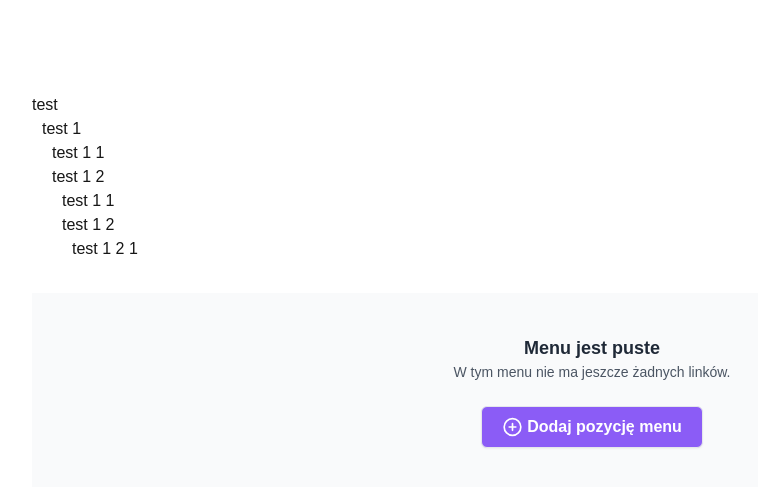
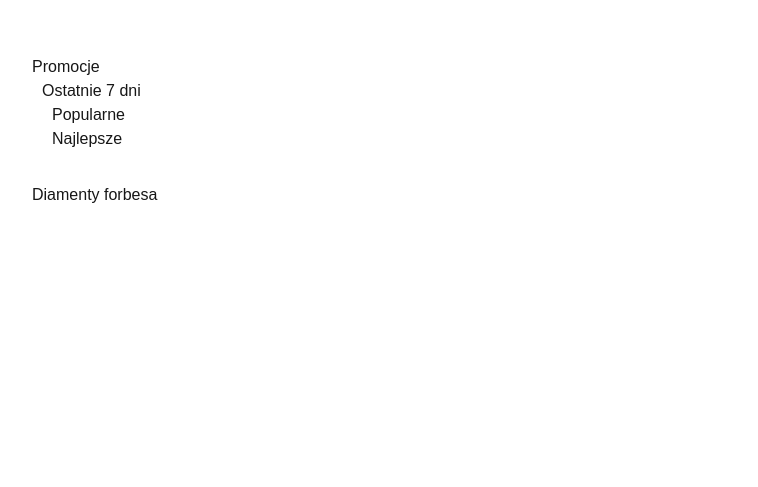
Before and after one commit to JMatracki/droplo-app, a Next.js app: page / in a window 1280 px wide. Shown: the part 109-596 px from the top of the page, without its empty margins (48-806 px from the left). Built offline with nearby package versions, Linux system fonts and the light colour scheme.

Commit message:
refactor(cleanup): code improvements, add uuid

```diff
--- a/src/components/AddMenuItemForm/AddMenuItemForm.tsx
+++ b/src/components/AddMenuItemForm.tsx
@@ -1,13 +1,21 @@
 import Image from 'next/image'
 import React from 'react'
-import searchIcon from '../../icons/search-lg.svg'
+import searchIcon from '../icons/search-lg.svg'
 import { SubmitHandler, useForm } from 'react-hook-form'
-import { AddMenuFormFields } from './validator'
-import { Button } from '../Button'
+import { Button } from './Button'
+import { z } from 'zod'
+
+export const AddMenuItemFormSchema = z.object({
+    name: z.string(),
+    url: z.string().url().optional(),
+})
+
+export type AddMenuFormFields = z.infer<typeof AddMenuItemFormSchema>
 
 interface IAddMenuItemFormProps {
     setShowAddMenuItemForm: React.Dispatch<React.SetStateAction<boolean>>
 }
+
 const AddMenuItemForm = ({ setShowAddMenuItemForm }: IAddMenuItemFormProps) => {
     const {
         register,
@@ -19,14 +27,14 @@ const AddMenuItemForm = ({ setShowAddMenuItemForm }: IAddMenuItemFormProps) => {
             url: '',
         },
     })
-
+    console.log(errors)
     const onSubmit: SubmitHandler<AddMenuFormFields> = (data) =>
         console.log(data)
-    console.log(errors)
+
     return (
         <>
             <form
-                className="flex flex-col gap-4 p-4 border rounded-md shadow-md w-full"
+                className="flex w-full flex-col gap-4 rounded-md border p-4 shadow-md"
                 onSubmit={handleSubmit(onSubmit)}
             >
                 <label htmlFor="Nazwa">Nazwa</label>
@@ -34,13 +42,13 @@ const AddMenuItemForm = ({ setShowAddMenuItemForm }: IAddMenuItemFormProps) => {
                     id="Nazwa"
                     type="text"
                     placeholder="np. Promocje"
-                    className="w-full px-4 py-2 border rounded-md focus:ring-2 focus:ring-purple-400"
+                    className="w-full rounded-md border px-4 py-2 focus:ring-2 focus:ring-purple-400"
                     {...register('name')}
                 />
                 <label htmlFor="Link">Link</label>
                 <div className="relative">
                     <Image
-                        className="absolute left-3 top-1/2 transform -translate-y-1/2"
+                        className="absolute left-3 top-1/2 -translate-y-1/2 transform"
                         src={searchIcon}
                         alt="search icon"
                     />
@@ -48,11 +56,11 @@ const AddMenuItemForm = ({ setShowAddMenuItemForm }: IAddMenuItemFormProps) => {
                         id="Link"
                         type="text"
                         placeholder="Wklej lub wyszukaj"
-                        className="w-full px-4 pl-10 py-2 border rounded-md focus:ring-2 focus:ring-purple-400"
+                        className="w-full rounded-md border px-4 py-2 pl-10 focus:ring-2 focus:ring-purple-400"
                         {...register('url')}
                     />
                 </div>
-                <div className="flex gap-4 w-full">
+                <div className="flex w-full gap-4">
                     <Button onClick={() => setShowAddMenuItemForm(false)}>
                         Anuluj
                     </Button>
--- a/src/components/AddMenuItemForm/validator.ts
+++ /dev/null
@@ -1,8 +0,0 @@
-import { z } from 'zod'
-
-export const AddMenuItemFormSchema = z.object({
-    name: z.string(),
-    url: z.string().url().optional(),
-})
-
-export type AddMenuFormFields = z.infer<typeof AddMenuItemFormSchema>
--- a/src/components/MenuItem/MenuItem.tsx
+++ b/src/components/MenuItem.tsx
@@ -1,14 +1,21 @@
 import React from 'react'
+import EmptyMenu from './EmptyMenu'
 
 export interface IMenuFormFields {
+    id: string
     name: string
     url?: string
     subLinks?: IMenuFormFields[]
 }
 
-export const MenuItem = ({ menuItems }: { menuItems: IMenuFormFields[] }) => {
+interface MenuItemsProps {
+    menuItems: IMenuFormFields[]
+    setShowAddMenuItemForm: React.Dispatch<React.SetStateAction<boolean>>
+}
+
+const MenuItem = ({ menuItems }: { menuItems: IMenuFormFields[] }) => {
     return (
-        <div>
+        <>
             {menuItems.map((el) => {
                 return (
                     <div key={el.name}>
@@ -24,6 +31,22 @@ export const MenuItem = ({ menuItems }: { menuItems: IMenuFormFields[] }) => {
                     </div>
                 )
             })}
-        </div>
+        </>
     )
 }
+
+export const MenuItems = ({
+    menuItems,
+    setShowAddMenuItemForm,
+}: MenuItemsProps) => {
+    console.log(menuItems)
+    return (
+        <>
+            {menuItems.length > 0 ? (
+                <MenuItem menuItems={menuItems} />
+            ) : (
+                <EmptyMenu setShowAddMenuItemForm={setShowAddMenuItemForm} />
+            )}
+        </>
+    )
+}
--- a/src/pages/index.tsx
+++ b/src/pages/index.tsx
@@ -1,49 +1,51 @@
-import AddMenuItemForm from '@/components/AddMenuItemForm/AddMenuItemForm'
-import EmptyMenu from '@/components/EmptyMenu'
-import { IMenuFormFields, MenuItem } from '@/components/MenuItem/MenuItem'
+import AddMenuItemForm from '@/components/AddMenuItemForm'
+import { IMenuFormFields, MenuItems } from '@/components/MenuItem'
 import { useState } from 'react'
+import { v4 as uuidv4 } from 'uuid'
 
 export default function Home() {
+    const [showAddMenuItemForm, setShowAddMenuItemForm] = useState(false)
     const [menuItems] = useState<IMenuFormFields[]>([
         {
-            name: 'test',
-            url: '1',
+            id: uuidv4(),
+            name: 'Promocje',
+            url: 'https://rc32141.redcart.pl/promocje',
             subLinks: [
                 {
-                    name: 'test 1',
-                    url: 't',
+                    id: uuidv4(),
+                    name: 'Ostatnie 7 dni',
+                    url: 'https://rc32141.redcart.pl/7dni',
                     subLinks: [
-                        { name: 'test 1 1' },
                         {
-                            name: 'test 1 2',
-                            subLinks: [
-                                { name: 'test 1 1' },
-                                {
-                                    name: 'test 1 2',
-                                    subLinks: [{ name: 'test 1 2 1' }],
-                                },
-                            ],
+                            id: uuidv4(),
+                            name: 'Popularne',
+                            url: 'https://rc32141.redcart.pl/popularne',
+                        },
+                        {
+                            id: uuidv4(),
+                            name: 'Najlepsze',
+                            url: 'https://rc32141.redcart.pl/najlepsze',
                         },
                     ],
                 },
             ],
         },
+        {
+            id: uuidv4(),
+            name: 'Diamenty forbesa',
+            url: 'https://www.forbes.pl/diamenty',
+        },
     ])
-    const [showAddMenuItemForm, setShowAddMenuItemForm] = useState(false)
 
     return (
         <div
-            className={`grid grid-rows-[20px_1fr_20px] items-center justify-items-center min-h-screen p-8 pb-20 gap-16 sm:p-20 font-[family-name:var(--font-geist-sans)]`}
+            className={`grid min-h-screen grid-rows-[20px_1fr_20px] justify-items-center gap-16 p-8 pb-20 pt-20 font-[family-name:var(--font-geist-sans)] sm:p-20`}
         >
-            <main className="flex flex-col gap-8 row-start-2 items-center sm:items-start w-full">
-                {menuItems ? (
-                    <MenuItem menuItems={menuItems} />
-                ) : (
-                    <EmptyMenu
-                        setShowAddMenuItemForm={setShowAddMenuItemForm}
-                    />
-                )}
-                <EmptyMenu setShowAddMenuItemForm={setShowAddMenuItemForm} />
+            <main className="row-start-2 flex w-full flex-col items-center gap-8 sm:items-start">
+                <MenuItems
+                    menuItems={menuItems}
+                    setShowAddMenuItemForm={setShowAddMenuItemForm}
+                />
                 {showAddMenuItemForm ? (
                     <AddMenuItemForm
                         setShowAddMenuItemForm={setShowAddMenuItemForm}
```
